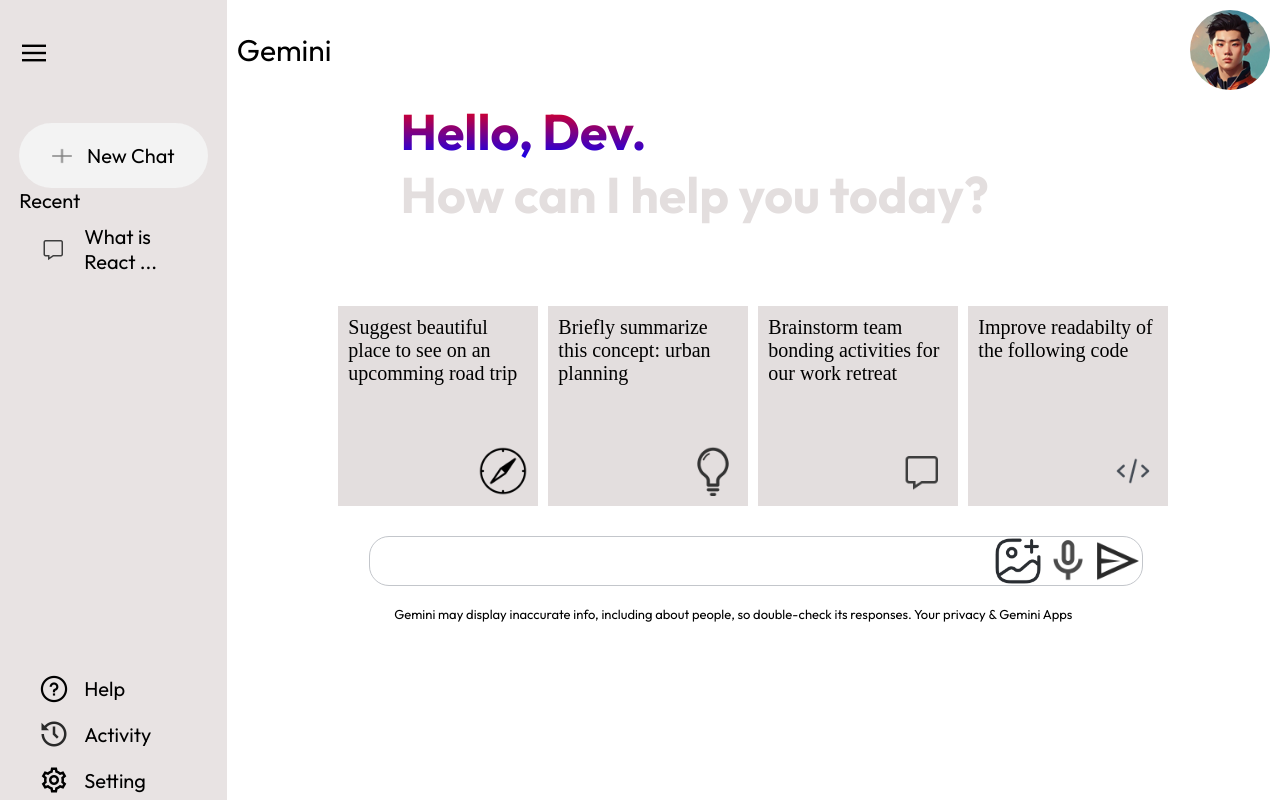
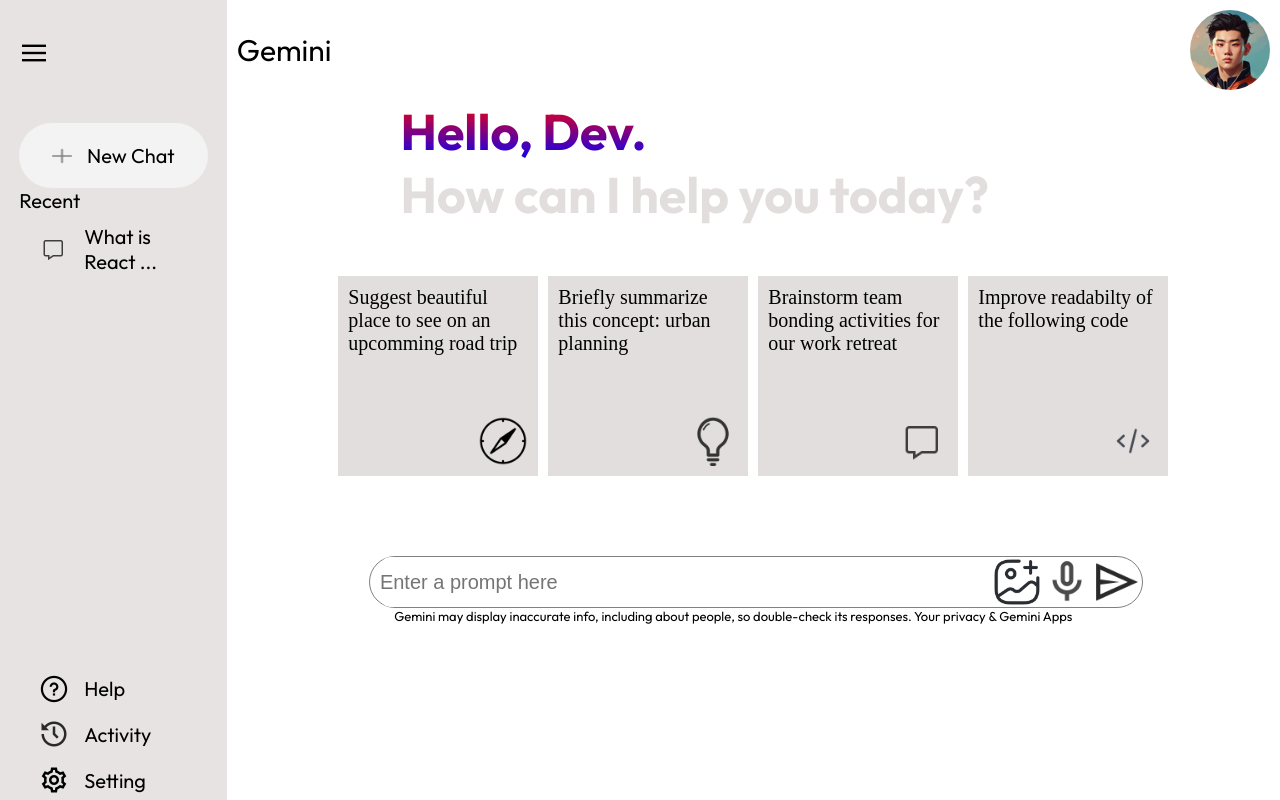
Before and after one commit to shamsrehmanpro/google-gemini, a React (Vite) app in the folder gemini-clone/: page / in a window 1280 px wide. Built offline with nearby package versions, Linux system fonts and the light colour scheme; no server answers.

Commit message:
adding result and animation

```diff
--- a/gemini-clone/src/Components/Main/Main.css
+++ b/gemini-clone/src/Components/Main/Main.css
@@ -1,4 +1,4 @@
-@import url("https://fonts.googleapis.com/css2?family=Outfit:wght@100..900&display=swap");
+@import url('https://fonts.googleapis.com/css2?family=Outfit:wght@100..900&display=swap');
 
 .main {
     width: 100%;
@@ -11,6 +11,7 @@
     width: 100%;
     padding: 10px 10px;
 }
+
 
 .nav img {
     width: 80px;
@@ -40,16 +41,29 @@
     background-clip: text;
     -webkit-text-fill-color: transparent;
 }
+.main-container{
+
+}
 
 .cards {
     display: flex;
     /* padding-left: 20%; */
     gap: 10px;
     align-items: center;
-  margin-top: 80px;
     font-size: 20px;
     justify-content: center;
+    height: 300px;
 }
+.result{
+    width: 70%;
+    margin: auto;
+    height: 430px;
+    overflow-y: scroll;
+}
+.result::-webkit-scrollbar{
+    display: none;
+}
+
 
 .card {
     background-color: rgb(227, 222, 222);
@@ -75,26 +89,31 @@
 .main-bottom {
     padding-left: 13.5%;
     margin-top: 30px;
+    height: auto;
 }
 
 .search-box {
     display: flex;
+    border: 1px solid grey;
+    width: 85%;
+    gap: 10px;
+    border-radius: 50px;
+    justify-content: space-between;
+    height: auto;
 }
 
-.search-box p {
-  width: 85%;
-  /* Adjust the width to your desired value */
-  border: 1px solid grey;
-  padding-left: 10px;
+.search-box input {
+    width: 100%;
+  border: none;
   display: flex;
-  align-items: center;
-  border-radius: 20px;
+  align-items: start;
+  border-radius: 10px; /* Adjust as needed */
   font-size: 20px;
   border-color: #c3c6cb;
   outline: none;
-  padding-right: 150px;
-  height: auto;
-  overflow: hidden;
+  /* height: auto !important; */ /* Remove this line */
+  height: auto; /* Set a larger value for vertical expansion */
+  margin-left: 10px;
 }
 
 .main-bottom img {
@@ -104,16 +123,65 @@
 }
 
 .search-box div {
-  margin-left: -150px;
+
     display: flex;
     align-items: end;
 }
 
 .bottom-info {
-  margin-top: 20px;
     font-size: 13px;
     font-family: outfit;
     display: flex;
     justify-content: center;
     width: 80%;
 }
+.result-title{
+    display: flex;
+    align-items: center;
+    gap: 20px;
+    margin-bottom: 50px;
+}
+.result-title p{
+    font-size: 20px;
+    font-weight: 500;
+    font-family: "outline";
+}
+.result-title img{
+    width: 50px;
+    height: 50px;
+    border-radius: 50%;
+}
+.result-data{
+    display: flex;
+}
+.result-data img{
+    width: 50px;
+    height: 50px;
+    border-radius: 50%;
+    margin-right: 20px;
+}
+.result-data p{
+    text-align: justify;
+}
+.loader{
+    width: 100%;
+    display: flex;
+    justify-content: center;
+    flex-direction: column;
+    gap: 10px;
+}
+.loader hr{
+    border-radius: 4px;
+    height: 20px;
+    background: linear-gradient(to right, #9ed755, #ffffff, #9ed755);
+    animation: loader 3s infinite linear;
+}
+@keyframes loader{
+    0%{
+        background-position: -800px 0px;
+    }
+    100%{
+        background-position: 800px 0px;
+
+    }
+}
--- a/gemini-clone/src/Components/Main/Main.jsx
+++ b/gemini-clone/src/Components/Main/Main.jsx
@@ -1,8 +1,11 @@
-import React from 'react'
+import React, { useContext } from 'react'
 import './Main.css'
 import { assets } from '../../assets/assets'
+import { Context } from '../../context/context'
 
 const Main = () => {
+
+  const {onSent, recentPrompt, showResult, loading, resultData, setInput, input} = useContext(Context)
   return (
     <div className='main'>
       <div className="nav">
@@ -10,7 +13,11 @@
         <img src={assets.user_icon} alt="" />
       </div>
       <div className="main-container">
-        <div className="greet">
+
+        {!showResult
+        ?
+        <div className="upper-container">
+          <div className="greet">
           <h1><span>Hello, Dev.</span></h1>
           <h1>How can I help you today?</h1>
         </div>
@@ -32,14 +39,47 @@
             <img src={assets.code_icon} alt="" />
           </div>
         </div>
+          </div>
+
+          :
+          <div className="result">
+            <div className="result-title">
+              <img src={assets.user_icon} alt="" />
+              <p>{recentPrompt}</p>
+            </div>
+            <div className="result-data">
+              <img src={assets.gemini_icon} alt="" />
+
+              {loading
+              ?
+                <div className="loader">
+                  <hr />
+                  <hr />
+                  <hr />
+                </div>
+                :
+                <p dangerouslySetInnerHTML={{__html:resultData}}></p>
+            }
+
+
+            </div>
+        </div>
+
+        }
+
+
+
+
+
+
 
         <div className="main-bottom">
           <div className="search-box">
-            <p contentEditable />
+            <input onChange={(e) => setInput(e.target.value)} value={input} type="text" placeholder='Enter a prompt here' />
             <div>
               <img src={assets.gallery_icon} alt="" />
               <img src={assets.mic_icon} alt="" />
-              <img src={assets.send_icon} alt="" />
+              <img onClick={() => onSent()} src={assets.send_icon} alt="" />
             </div>
           </div>
           <p className="bottom-info">
--- a/gemini-clone/src/config/gemini.js
+++ b/gemini-clone/src/config/gemini.js
@@ -37,6 +37,7 @@
 
     const result = await chatSession.sendMessage(prompt);
     console.log(result.response.text());
+    return result.response.text();
   }
 
   export default run;
--- a/gemini-clone/src/context/context.jsx
+++ b/gemini-clone/src/context/context.jsx
@@ -1,30 +1,49 @@
-import { createContext } from "react";
+import { createContext, useState } from "react";
 import run from "../config/gemini";
 
-export const StoreContext = createContext(null)
-
-
+export const Context = createContext(null);
 
 const StoreContextProvider = (props) => {
+  const [input, setInput] = useState("");
+  const [recentPrompt, setRecentPrompt] = useState("");
+  const [prevPrompts, setPrevPrompts] = useState([]);
+  const [showResult, setShowResult] = useState(false);
+  const [loading, setLoading] = useState(false);
+  const [resultData, setResultData] = useState("");
 
-        const onSent = async (prompt) => {
-            await run(prompt)
-        }
+  const onSent = async (prompt) => {
 
-        onSent("what is react js")
+    setResultData("")
+    setLoading(true)
+    setShowResult(true)
+    setRecentPrompt(input)
+    const response = await run(input);
+    const boldRegex = /\*\*(.*?)\*\*/g; // Regular expression to match text between double asterisks
+const boldText = response.replace(boldRegex, '<strong>$1</strong>');
+    setResultData(boldText)
+    setLoading(false)
+    setInput("")
 
+  };
 
-    const contextValue = {
+      const contextValue = {
+        prevPrompts,
+        setPrevPrompts,
+        onSent,
+        setRecentPrompt,
+        recentPrompt,
+        showResult,
+        loading,
+        resultData,
+        input,
+        setInput
+      };
 
+  return (
+    <Context.Provider value={contextValue}>
+      {props.children}
+    </Context.Provider>
+  );
+};
 
-    }
-
-    return(
-        <StoreContext.Provider value={contextValue}>
-        {props.children}
-        </StoreContext.Provider>
-    )
-
-}
-
-export default StoreContextProvider
+export default StoreContextProvider;
```
Lines whose indentation alone changed are shown as unchanged.
